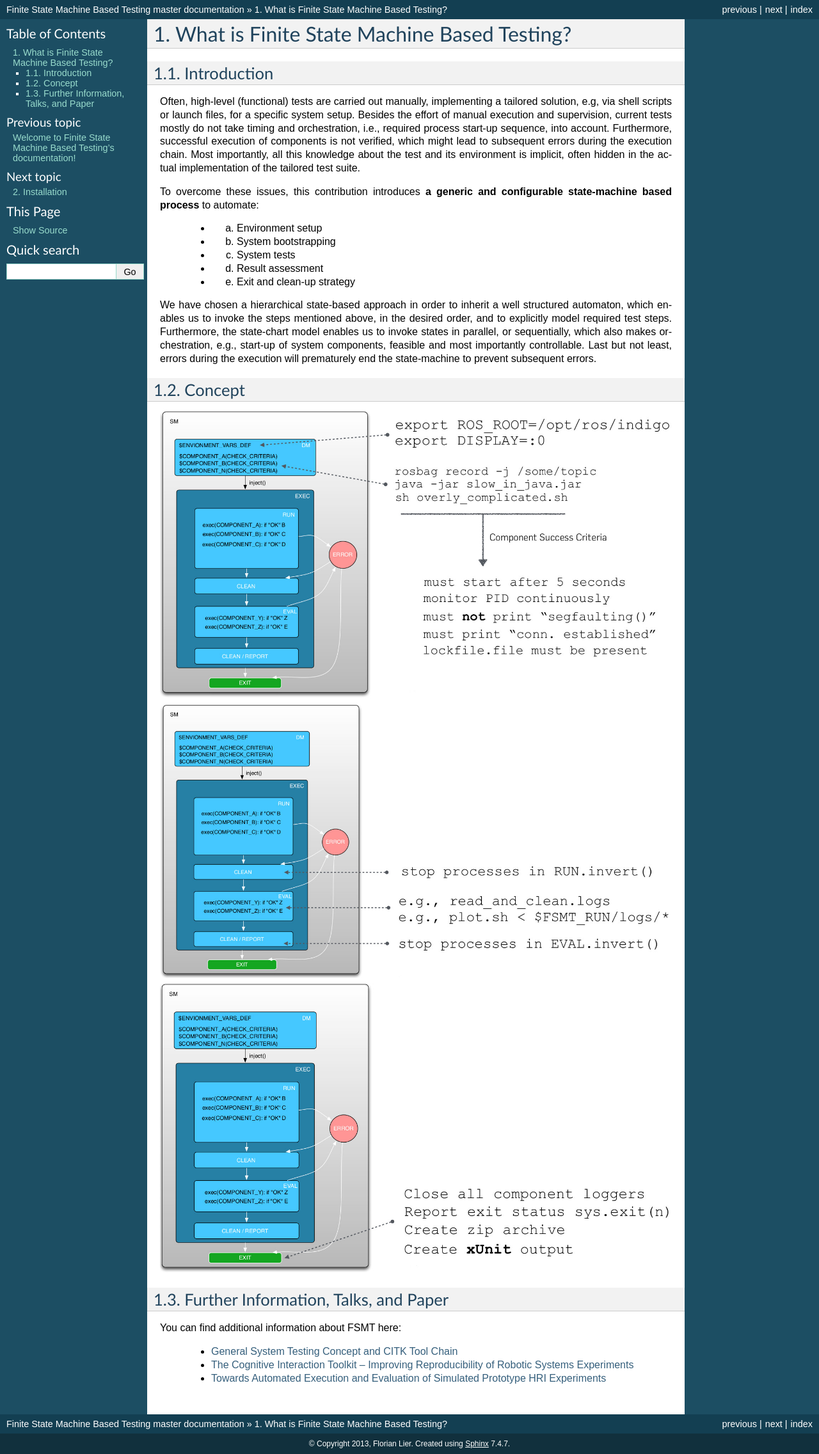
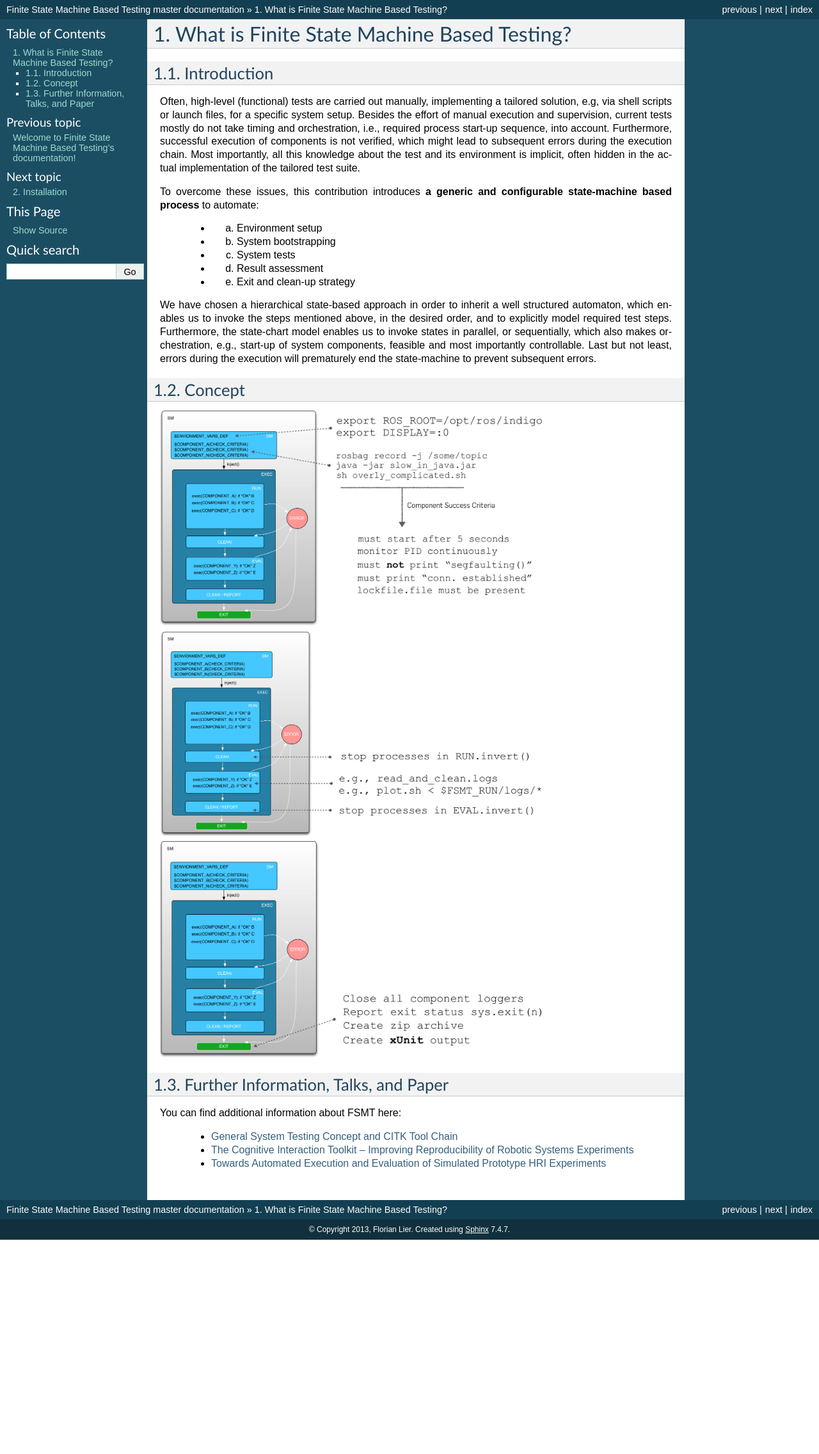
Before and after one commit to jon-weisz/fsmt, a Sphinx documentation site: the page built from documentation/source/what.rst, in a window 1280 px wide. Shown: the whole page at 64% size. Built offline with Sphinx 7.4.7, drawn with Linux system fonts in a browser that asks for light colours; formulas are drawn with MathJax 3; after the commit the page ends 1938 px from its top, so only the background shows below that.

Commit message:
Image size in documentation

```diff
--- a/documentation/source/what.rst
+++ b/documentation/source/what.rst
@@ -30,10 +30,13 @@ Concept
 -------
 
 .. image:: img/fsmt_concept_1.jpg
+    :width: 600 px
 
 .. image:: img/fsmt_concept_2.jpg
+    :width: 600 px
 
 .. image:: img/fsmt_concept_3.jpg
+    :width: 600 px
 
 
 Further Information, Talks, and Paper
```
